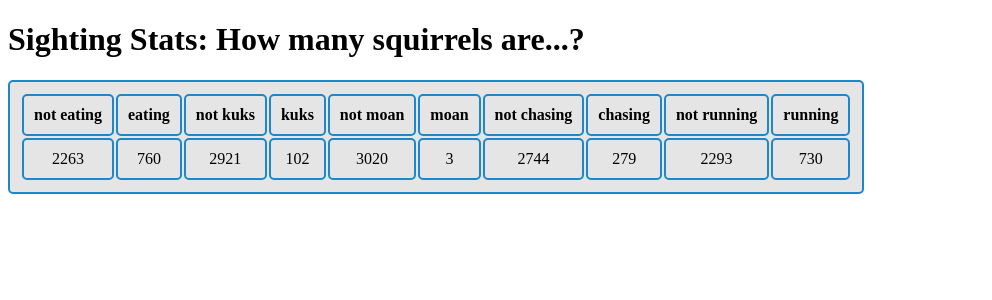
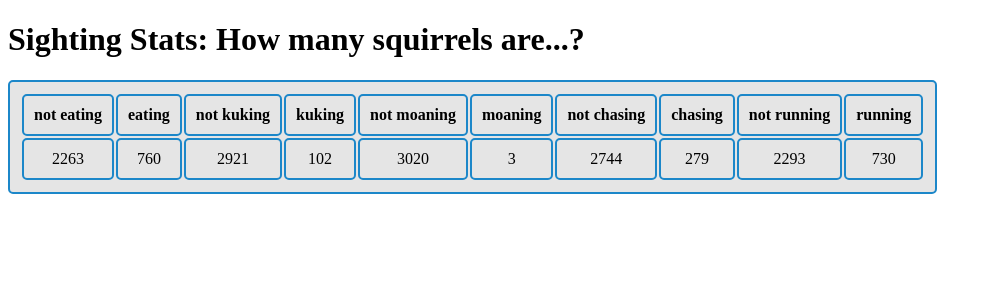
Before and after one commit to Tsr2121/TommyLaraProjectFinal, a Django app: page /sightings/stats in a window 1280 px wide. Shown: the top 300 px of the page, without its empty margins (0-992 px from the left). Run offline with Django 3.2, Linux system fonts and the light colour scheme; data comes from the database, SQL or seed files in the repository.

Commit message:
update stats.html

```diff
--- a/squirreltracker/tracking/templates/tracking/stats.html
+++ b/squirreltracker/tracking/templates/tracking/stats.html
@@ -18,10 +18,10 @@
             <tr>
               <th>not eating</th>
               <th>eating</th>
-              <th>not kuks</th>
-              <th>kuks</th>
-              <th>not moan</th>
-              <th>moan</th>
+              <th>not kuking</th>
+              <th>kuking</th>
+              <th>not moaning</th>
+              <th>moaning</th>
               <th>not chasing</th>
               <th>chasing</th>
               <th>not running</th>
```
